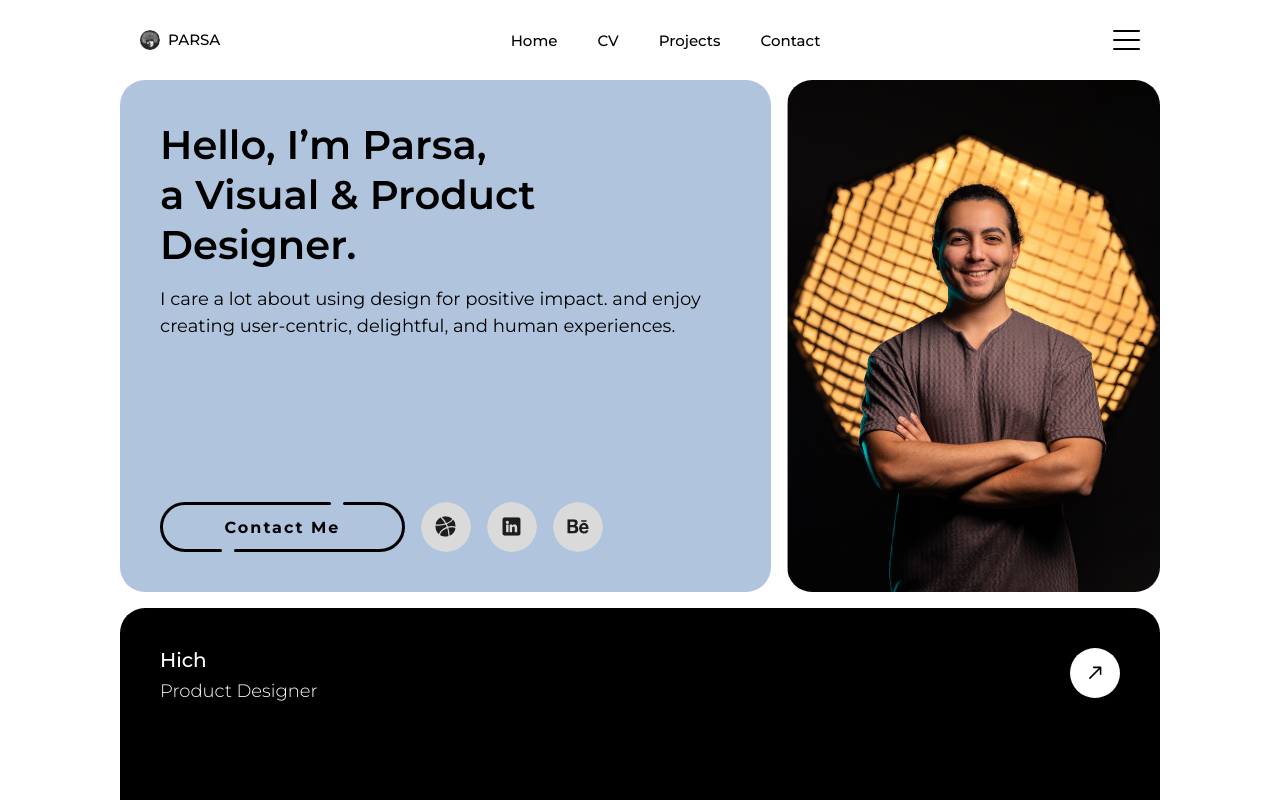
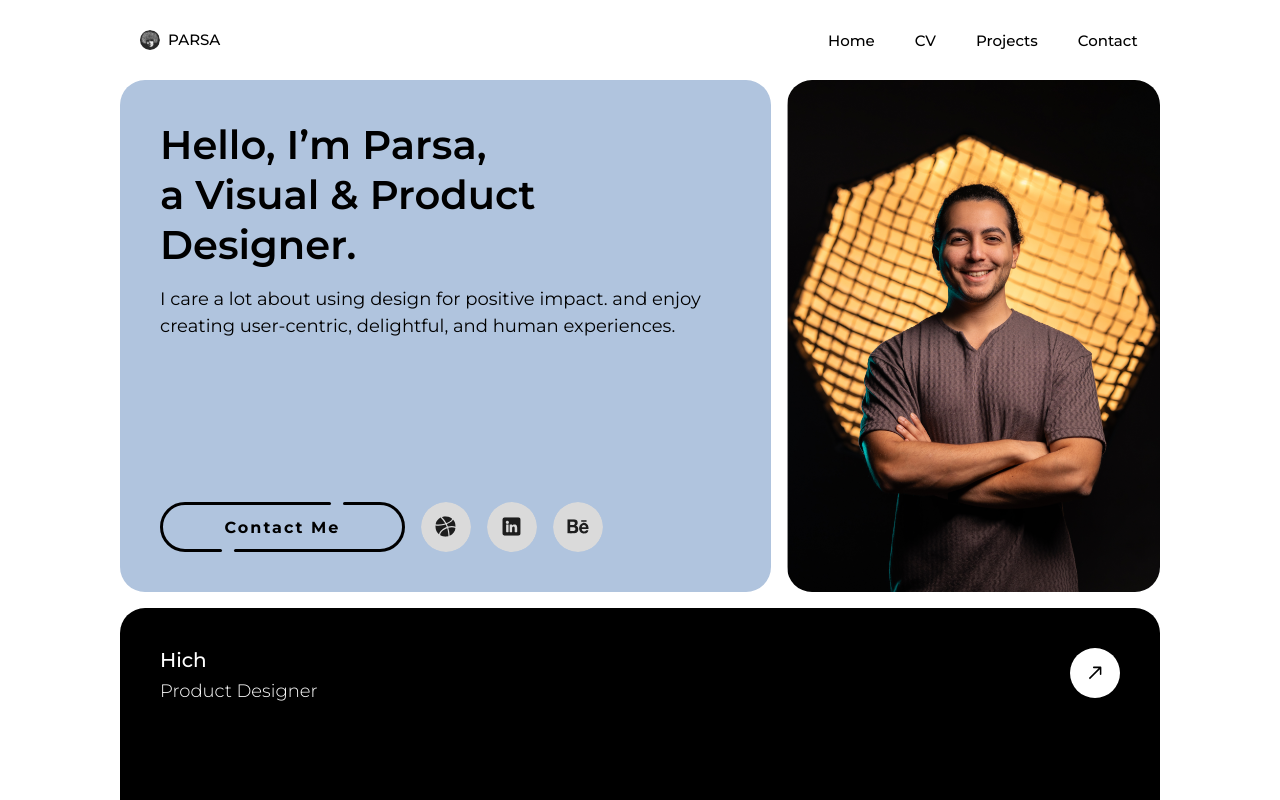
Before and after one commit to Behradsa/parsa-saraiyeh-portfolio, a React (Vite) app: page /#/ in a window 1280 px wide. Shown: the top 800 px of the page. Built offline with nearby package versions, Linux system fonts and the light colour scheme.

Commit message:
ham-button responsive display fixed

```diff
--- a/src/components/Header.css
+++ b/src/components/Header.css
@@ -53,7 +53,7 @@ header {
 }
 
 .ham-button {
-  display: inline-block;
+  display: none;
   cursor: pointer;
 }
 
@@ -83,4 +83,7 @@ header {
   .header-buttons-container {
     display: none;
   }
+  .ham-button {
+    display: inline-block;
+  }
 }
```
